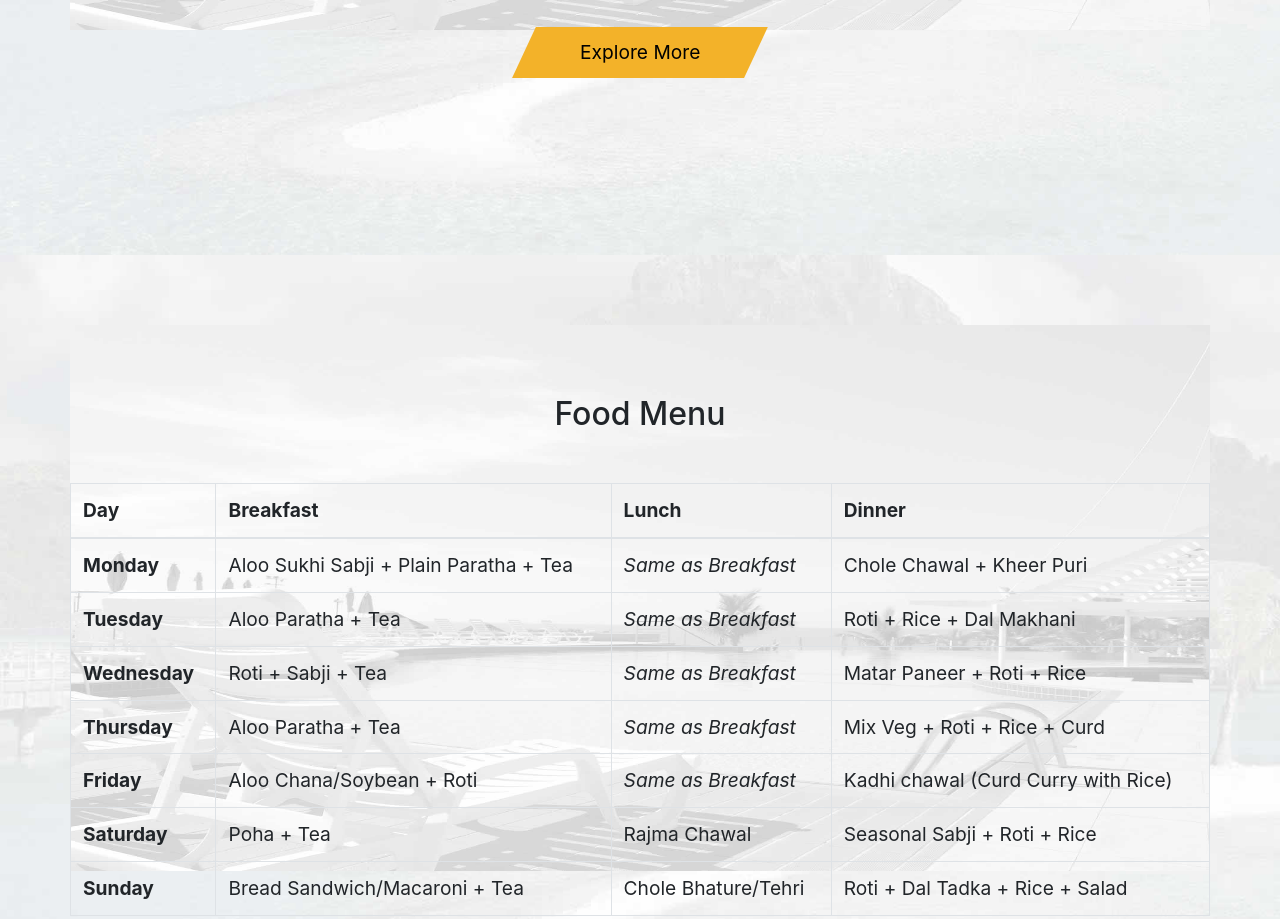
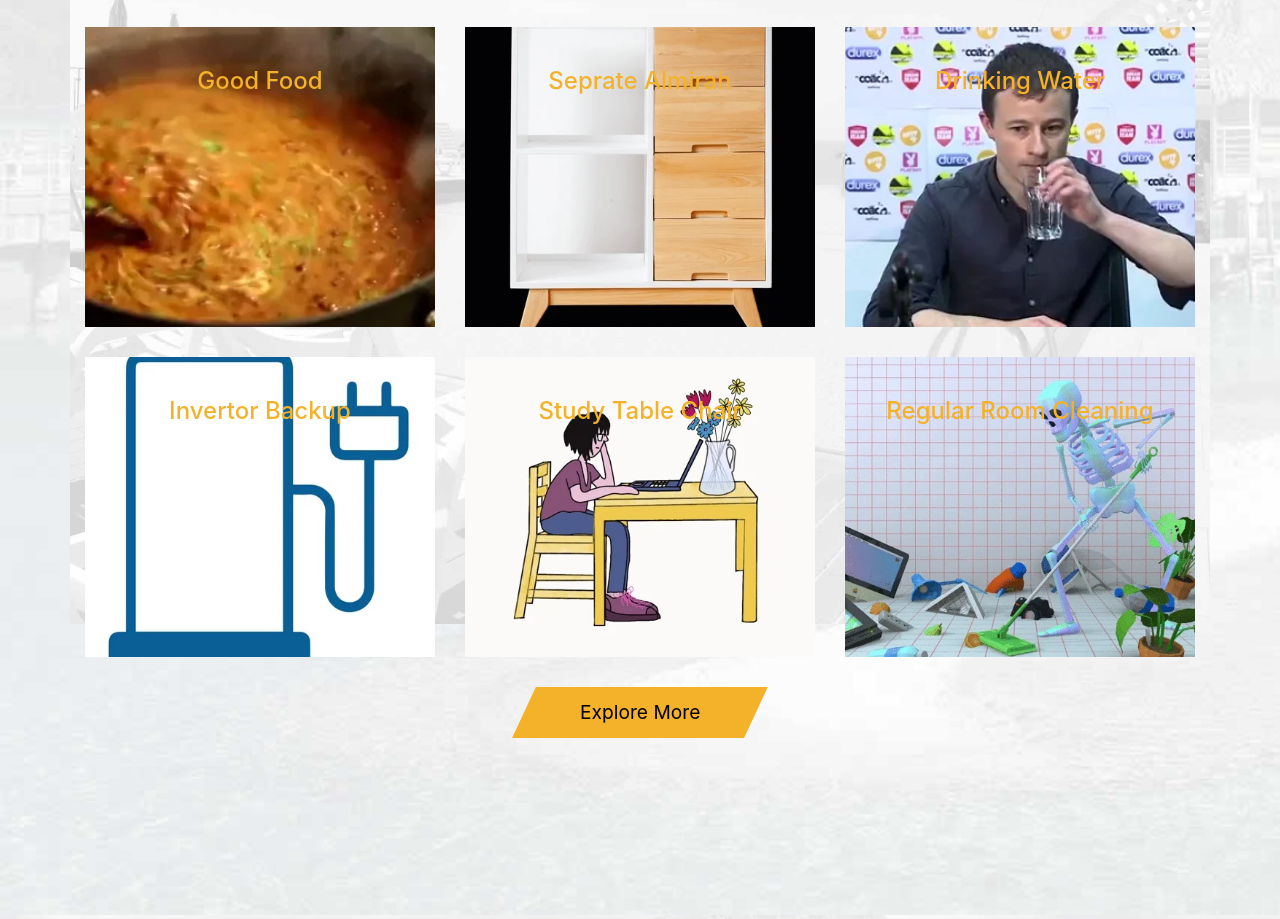
Before and after one commit to AkashKumar72/anayhostelandpg1, a plain HTML site: page index.html in a window 1280 px wide. Shown: the part 3918-4837 px from the top of the page. Drawn offline with Linux system fonts and the light colour scheme.

Commit message:
Update index.html

```diff
--- a/index.html
+++ b/index.html
@@ -187,6 +187,25 @@
                     <div class="col-lg-4 col-md-6 col-12">
                         <div class="pic-two"><h4>Washing Machine</h4></div>
                     </div>
+
+                    <div class="col-lg-4 col-md-6 col-12">
+                        <div class="pic-four"><h4>Good Food</h4></div>
+                    </div>
+                    <div class="col-lg-4 col-md-6 col-12">
+                        <div class="pic-five"><h4>Seprate Almirah</h4></div>
+                    </div>
+                    <div class="col-lg-4 col-md-6 col-12">
+                        <div class="pic-six"><h4>Drinking Water</h4></div>
+                    </div>
+                    <div class="col-lg-4 col-md-6 col-12">
+                        <div class="pic-seven"><h4>Invertor Backup</h4></div>
+                    </div>
+                    <div class="col-lg-4 col-md-6 col-12">
+                        <div class="pic-eight"><h4>Study Table Chair</h4></div>
+                    </div>
+                    <div class="col-lg-4 col-md-6 col-12">
+                        <div class="pic-nine"><h4>Regular Room Cleaning</h4></div>
+                    </div>
                 </div>
                <center> <button><a href="#" class="text-capitalize">Explore More </a></button></center>
             </div>
@@ -208,44 +227,44 @@
                     <tbody>
                         <tr>
                             <td><strong>Monday</strong></td>
-                            <td>Aloo Sukhi Sabji + Plain Paratha + Tea</td>
+                            <td>Aloo Paratha + Tea</td>
                             <td><em>Same as Breakfast</em></td>
-                            <td>Chole Chawal + Kheer Puri</td>
+                            <td>Chole Chawal + Seviyan/Kheer Puri</td>
                         </tr>
                         <tr>
                             <td><strong>Tuesday</strong></td>
-                            <td>Aloo Paratha + Tea</td>
+                            <td>Mix Veg Roti + Tea</td>
                             <td><em>Same as Breakfast</em></td>
                             <td>Roti + Rice + Dal Makhani</td>
                         </tr>
                         <tr>
                             <td><strong>Wednesday</strong></td>
-                            <td>Roti + Sabji + Tea</td>
+                            <td>Aloo sukhi sabji plain paratha + Tea</td>
                             <td><em>Same as Breakfast</em></td>
-                            <td>Matar Paneer + Roti + Rice</td>
+                            <td>Matar/Kadai Paneer Roti + Rice</td>
                         </tr>
                         <tr>
                             <td><strong>Thursday</strong></td>
-                            <td>Aloo Paratha + Tea</td>
+                            <td>Chole Bhature + Tea</td>
                             <td><em>Same as Breakfast</em></td>
-                            <td>Mix Veg + Roti + Rice + Curd</td>
+                            <td>Seasonal Sabji Roti</td>
                         </tr>
                         <tr>
                             <td><strong>Friday</strong></td>
-                            <td>Aloo Chana/Soybean + Roti</td>
+                            <td>Aloo Chana/Soybean Roti + Tea</td>
                             <td><em>Same as Breakfast</em></td>
-                            <td>Kadhi chawal (Curd Curry with Rice)</td>
+                            <td>Kadhi chawal Roti + Papad</td>
                         </tr>
                         <tr>
                             <td><strong>Saturday</strong></td>
                             <td>Poha  + Tea</td>
-                            <td>Rajma Chawal</td>
-                            <td>Seasonal Sabji + Roti + Rice</td>
+                            <td>Idli Sambhar/ Upma with Veg</td>
+                            <td>Rajma Chawal + Salad</td>
                         </tr>
                         <tr>
                             <td><strong>Sunday</strong></td>
                             <td>Bread Sandwich/Macaroni + Tea</td>
-                            <td>Chole Bhature/Tehri</td>
+                            <td>Masala Dosa/ Teheri + Raita</td>
                             <td>Roti + Dal Tadka + Rice + Salad</td>
                         </tr>
                     </tbody>
@@ -305,7 +324,7 @@
                         </div>
                     </div>
                     <div class="col-6">
-                        <h2 class="text-right">Book Now—Your Comfortable Stay Awaits!</h2>
+                        <h2 class="text-right">Book Now—Your Comfortable Stay!</h2>
                         <img src="imgs/shape.png">
                     </div>
                 </div>
```
